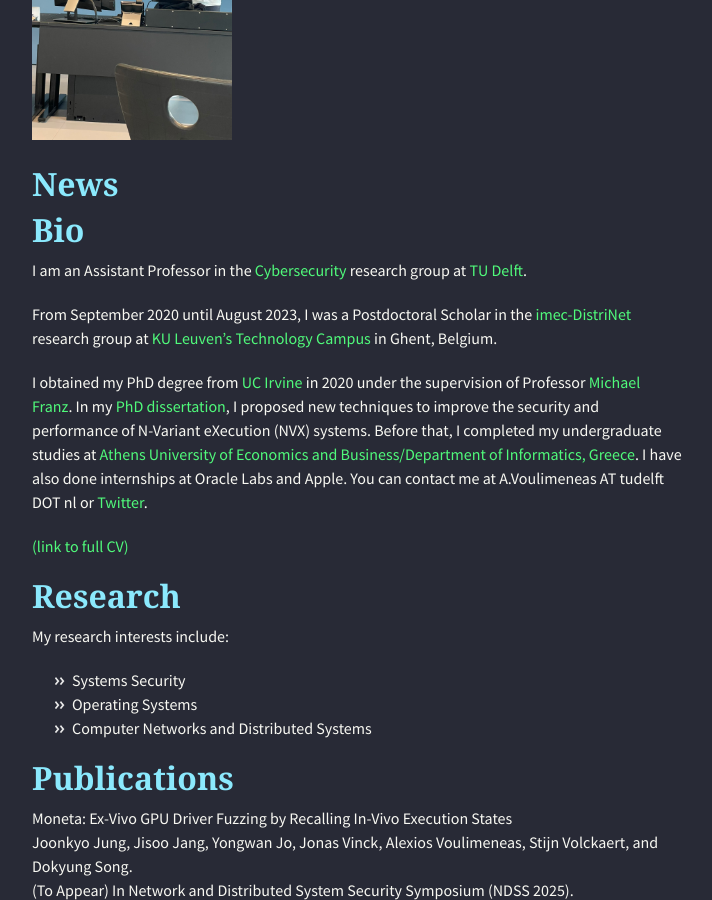
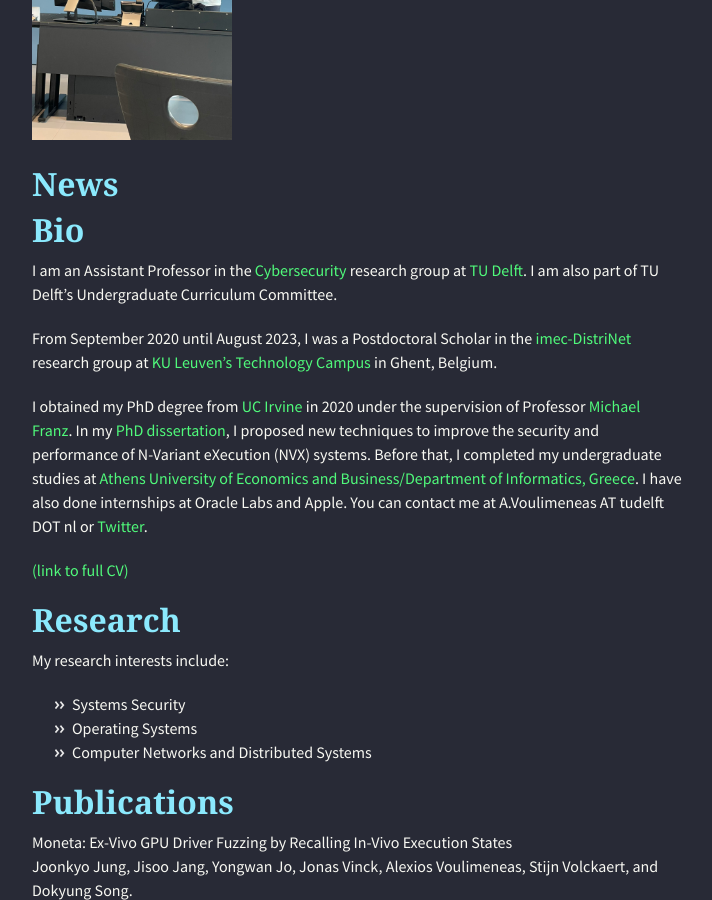
Before and after one commit to alexios-voulimeneas/alexios-voulimeneas.github.io, a Jekyll site: the page built from index.md, in a window 1280 px wide and 900 px high, scrolled down 425 px. Shown: the whole window, without its empty margins (283-995 px from the left). Built offline with Jekyll 4.4.1, drawn with Linux system fonts in a browser that asks for light colours; nearby versions of some CDN libraries; the repository's description, which GitHub fills in, is left out.

Commit message:
Update index.md

```diff
--- a/index.md
+++ b/index.md
@@ -8,7 +8,7 @@ layout: default
 
 ## [](#header-2)Bio
 
-I am an Assistant Professor in the [Cybersecurity](https://www.tudelft.nl/en/eemcs/the-faculty/departments/intelligent-systems/cybersecurityeemcs/people) research group at [TU Delft](https://www.tudelft.nl/).
+I am an Assistant Professor in the [Cybersecurity](https://www.tudelft.nl/en/eemcs/the-faculty/departments/intelligent-systems/cybersecurityeemcs/people) research group at [TU Delft](https://www.tudelft.nl/). I am also part of TU Delft's Undergraduate Curriculum Committee.
 
 From September 2020 until August 2023, I was a Postdoctoral Scholar in the [imec-DistriNet](https://distrinet.cs.kuleuven.be/) research group at [KU Leuven's Technology Campus](https://iiw.kuleuven.be/english/ghent/ghent) in Ghent, Belgium.
 
```
